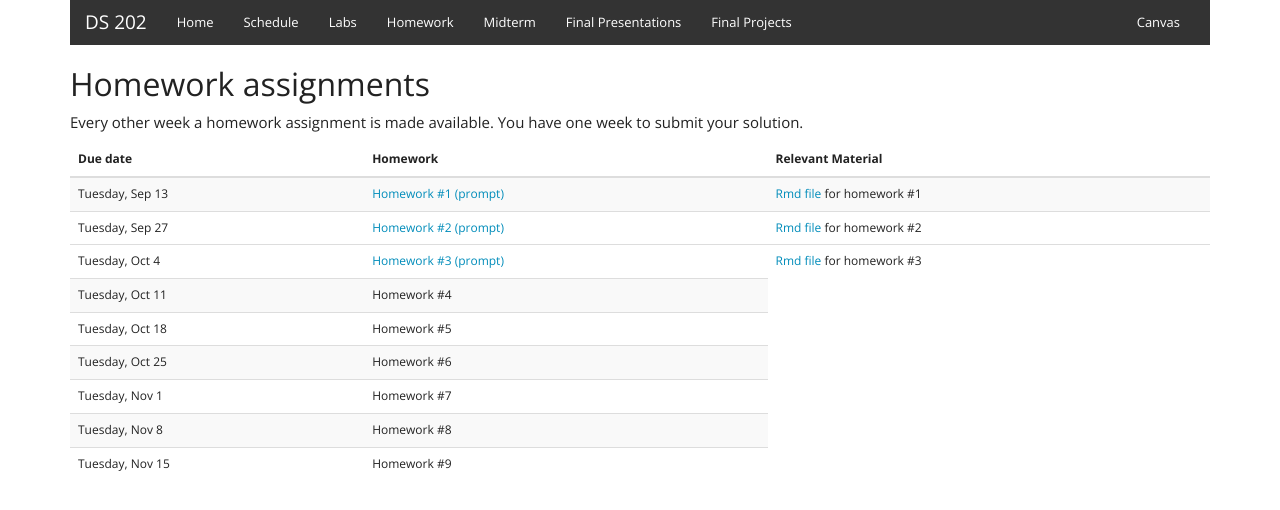
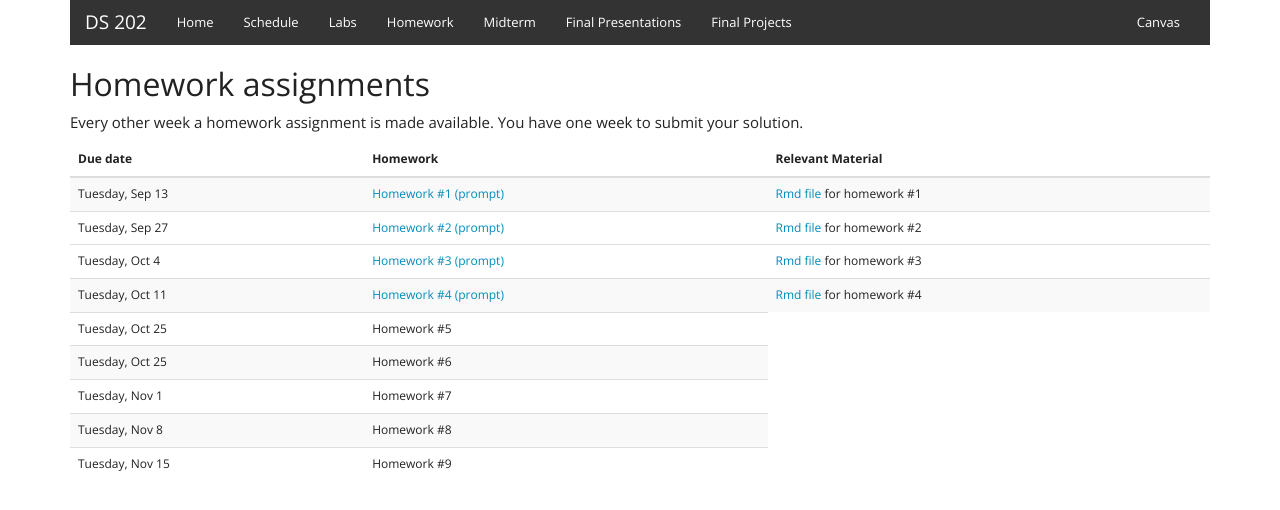
Before and after one commit to DS202-at-ISU/DS202-at-ISU.github.io, a Jekyll site: the page built from homework.html, in a window 1280 px wide. Shown: the top 510 px of the page. Built offline with Jekyll 4.4.1, drawn with Linux system fonts in a browser that asks for light colours.

Commit message:
homework 4, deadline for homework 5?

```diff
--- a/homework.html
+++ b/homework.html
@@ -36,10 +36,11 @@ Every other week a homework assignment is made available. You have one week to s
         <td><a href="homework/homework03.Rmd">Rmd file</a> for homework #3      </tr>
       <tr>
         <td>Tuesday, Oct 11</td>
-        <td>Homework #4</td>
+        <td><a href="homework/homework04.html">Homework #4 (prompt)</a> </td>
+        <td><a href="homework/homework04.Rmd">Rmd file</a> for homework #4
       </tr>
       <tr>
-        <td>Tuesday, Oct 18</td>
+        <td>Tuesday, Oct 25</td>
         <td>Homework #5</td>
       </tr>
       <tr>
```
